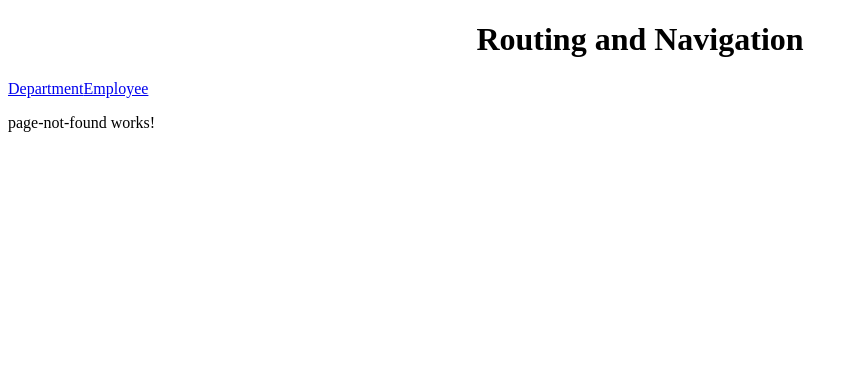
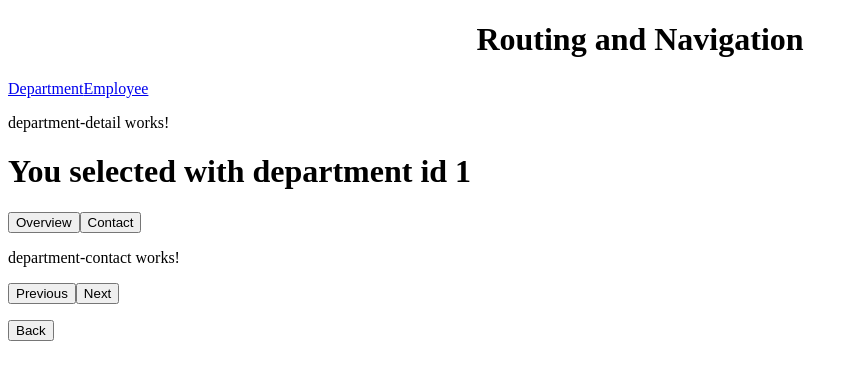
Before and after one commit to SomeThigWrong/FirstAngularApp, an Angular app: page /department-list/1/contact in a window 1280 px wide. Shown: the top 380 px of the page, without its empty margins (0-858 px from the left). Built offline with nearby package versions, Linux system fonts and the light colour scheme.

Commit message:
Relative routing, Child Routing

```diff
--- a/src/app/app-routing.module.ts
+++ b/src/app/app-routing.module.ts
@@ -4,15 +4,24 @@ import { DepartmentListComponent } from './department-list/department-list.compo
 import { EmployeeListComponent } from './employee-list/employee-list.component';
 import { PageNotFoundComponent } from './page-not-found/page-not-found.component';
 import { DepartmentDetailComponent } from './department-detail/department-detail.component';
+import { DepartmentOverviewComponent } from './department-overview/department-overview.component';
+import { DepartmentContactComponent } from './department-contact/department-contact.component';
 
 
 const routes: Routes = [
-  {path:"",redirectTo:"/department",pathMatch:'full'},
-  {path:"department",component:DepartmentListComponent},
-  {path:"department/:id",component:DepartmentDetailComponent},
-  {path:"employee",component:EmployeeListComponent},
+  { path: "", redirectTo: "/department-list", pathMatch: 'full' },
+  { path: "department-list", component: DepartmentListComponent },
+  {
+    path: "department-list/:id",
+    component: DepartmentDetailComponent,
+    children: [
+      { path: "overview", component: DepartmentOverviewComponent },
+      { path: "contact", component: DepartmentContactComponent }
+    ]
+  },
+  { path: "employee", component: EmployeeListComponent },
   //should be in the final route declaration
-  {path:"**",component:PageNotFoundComponent},
+  { path: "**", component: PageNotFoundComponent },
 ];
 
 @NgModule({
@@ -20,4 +29,11 @@ const routes: Routes = [
   exports: [RouterModule]
 })
 export class AppRoutingModule { }
-export const  routingComponents = [DepartmentListComponent,EmployeeListComponent,PageNotFoundComponent,DepartmentDetailComponent]
+export const routingComponents = [
+  DepartmentListComponent,
+  EmployeeListComponent,
+  PageNotFoundComponent,
+  DepartmentDetailComponent,
+  DepartmentOverviewComponent,
+  DepartmentContactComponent
+]
--- a/src/app/app.module.ts
+++ b/src/app/app.module.ts
@@ -6,6 +6,7 @@ import { AppComponent } from './app.component';
 import { MyfirstcomponentComponent } from './myfirstcomponent/myfirstcomponent.component';
 import { EmployeeService } from './employee.service';
 import { HttpClientModule } from '@angular/common/http';
+
 
 
 @NgModule({
@@ -19,7 +20,7 @@ import { HttpClientModule } from '@angular/common/http';
     AppRoutingModule,
     HttpClientModule
   ],
-  providers: [EmployeeService,HttpClientModule],
+  providers: [EmployeeService, HttpClientModule],
   bootstrap: [AppComponent]
 })
 export class AppModule { }
--- /dev/null
+++ b/src/app/department-contact/department-contact.component.html
@@ -0,0 +1 @@
+<p>department-contact works!</p>
--- /dev/null
+++ b/src/app/department-contact/department-contact.component.ts
@@ -0,0 +1,15 @@
+import { Component, OnInit } from '@angular/core';
+
+@Component({
+  selector: 'app-department-contact',
+  templateUrl: './department-contact.component.html',
+  styleUrls: ['./department-contact.component.css']
+})
+export class DepartmentContactComponent implements OnInit {
+
+  constructor() { }
+
+  ngOnInit() {
+  }
+
+}
--- a/src/app/department-detail/department-detail.component.html
+++ b/src/app/department-detail/department-detail.component.html
@@ -1,2 +1,17 @@
 <p>department-detail works!</p>
 <h1>You selected with department id {{departmentID}}</h1>
+
+<p>
+    <button (click)="showOverview()">Overview</button>
+    <button (click)="showContact()">Contact</button>
+</p>
+
+<router-outlet></router-outlet>
+<p>
+    <button (click)="goPrevious()"> Previous</button>
+    <button (click)="goNext()"> Next</button>
+</p>
+
+<div>
+    <button (click)="gotoDepartment()">Back</button>
+</div>
--- a/src/app/department-detail/department-detail.component.ts
+++ b/src/app/department-detail/department-detail.component.ts
@@ -1,5 +1,5 @@
 import { Component, OnInit } from '@angular/core';
-import {ActivatedRoute} from '@angular/router'
+import { ActivatedRoute, Router, ParamMap } from '@angular/router'
 
 @Component({
   selector: 'app-department-detail',
@@ -9,11 +9,33 @@ import {ActivatedRoute} from '@angular/router'
 export class DepartmentDetailComponent implements OnInit {
 
   public departmentID;
-  constructor(private route: ActivatedRoute) { }
+  constructor(private route: ActivatedRoute, private router: Router) { }
 
   ngOnInit() {
-    let id = parseInt(this.route.snapshot.paramMap.get('id'));
-    this.departmentID = id;
+    // let id = parseInt(this.route.snapshot.paramMap.get('id'));
+    // this.departmentID = id;
+    this.route.paramMap.subscribe((params: ParamMap) => {
+      let id = parseInt(params.get("id"));
+      this.departmentID = id;
+    })
   }
-
+  goPrevious() {
+    let previousID = this.departmentID - 1;
+    this.router.navigate(["/department", previousID]);
+  }
+  goNext() {
+    let nextID = this.departmentID + 1;
+    this.router.navigate(["/department", nextID]);
+  }
+  gotoDepartment() {
+    let selectedID = this.departmentID ? this.departmentID : null;
+    // this.router.navigate(["/department",{id:selectedID}]);
+    this.router.navigate(["../", { id: selectedID }], { relativeTo: this.route });
+  }
+  showOverview() {
+    this.router.navigate(['overview'], { relativeTo: this.route })
+  }
+  showContact() {
+    this.router.navigate(['contact'], { relativeTo: this.route })
+  }
 }
--- a/src/app/department-list/department-list.component.ts
+++ b/src/app/department-list/department-list.component.ts
@@ -1,5 +1,5 @@
 import { Component, OnInit } from '@angular/core';
-import {Router} from '@angular/router';
+import {Router,ActivatedRoute, ParamMap} from '@angular/router';
 @Component({
   selector: 'app-department-list',
   template: `
@@ -7,7 +7,7 @@ import {Router} from '@angular/router';
       department-list works!
     </p>
     <ul class="items">
-      <li (click)="onSelect(department)" *ngFor="let department of departments">
+      <li (click)="onSelect(department)" [class.selected] = "isSelected(department)" *ngFor="let department of departments">
         <span class="badge">{{department.id}}</span>{{department.name}}
       </li>
     <ul>
@@ -15,7 +15,7 @@ import {Router} from '@angular/router';
   styles: []
 })
 export class DepartmentListComponent implements OnInit {
-
+  public selectedID;
   departments = [
     {"id":1,"name":"Angular"},
     {"id":2,"name":"Node"},
@@ -24,12 +24,20 @@ export class DepartmentListComponent implements OnInit {
     {"id":5,"name":"Bootstrap"}
   ]
 
-  constructor(private router: Router) { }
+  constructor(private router: Router, private route: ActivatedRoute) { }
 
   ngOnInit() {
+    this.route.paramMap.subscribe((params: ParamMap) =>{
+      let id = parseInt(params.get("id"));
+      this.selectedID = id;
+    })
   }
   onSelect(department){
-    this.router.navigate(["/department",department.id])
+    // this.router.navigate(["/department",department.id])
+    this.router.navigate([department.id],{relativeTo: this.route});
+  }
+  isSelected(department){
+    return department.id === this.selectedID;
   }
 
 }
--- /dev/null
+++ b/src/app/department-overview/department-overview.component.html
@@ -0,0 +1 @@
+<p>department-overview works!</p>
--- /dev/null
+++ b/src/app/department-overview/department-overview.component.ts
@@ -0,0 +1,15 @@
+import { Component, OnInit } from '@angular/core';
+
+@Component({
+  selector: 'app-department-overview',
+  templateUrl: './department-overview.component.html',
+  styleUrls: ['./department-overview.component.css']
+})
+export class DepartmentOverviewComponent implements OnInit {
+
+  constructor() { }
+
+  ngOnInit() {
+  }
+
+}
--- a/src/styles.css
+++ b/src/styles.css
@@ -1 +1,5 @@
 /* You can add global styles to this file, and also import other style files */
+.items li.selected{
+    background-color: #CFD8DC;
+    color: white;
+}
```
Also changed, not shown: src/app/department-contact/department-contact.component.css (added), src/app/department-overview/department-overview.component.css (added), 2 other files (tests, documents, lock files or other folders).
